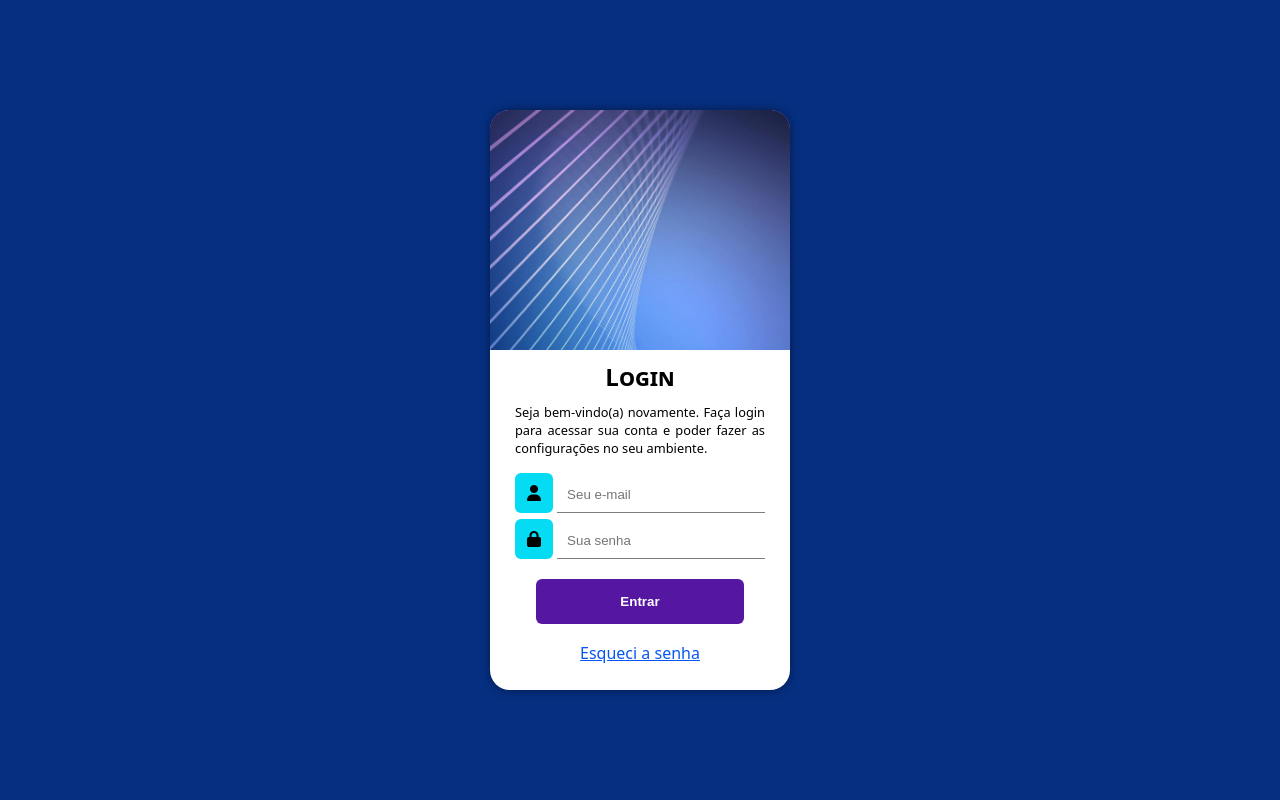
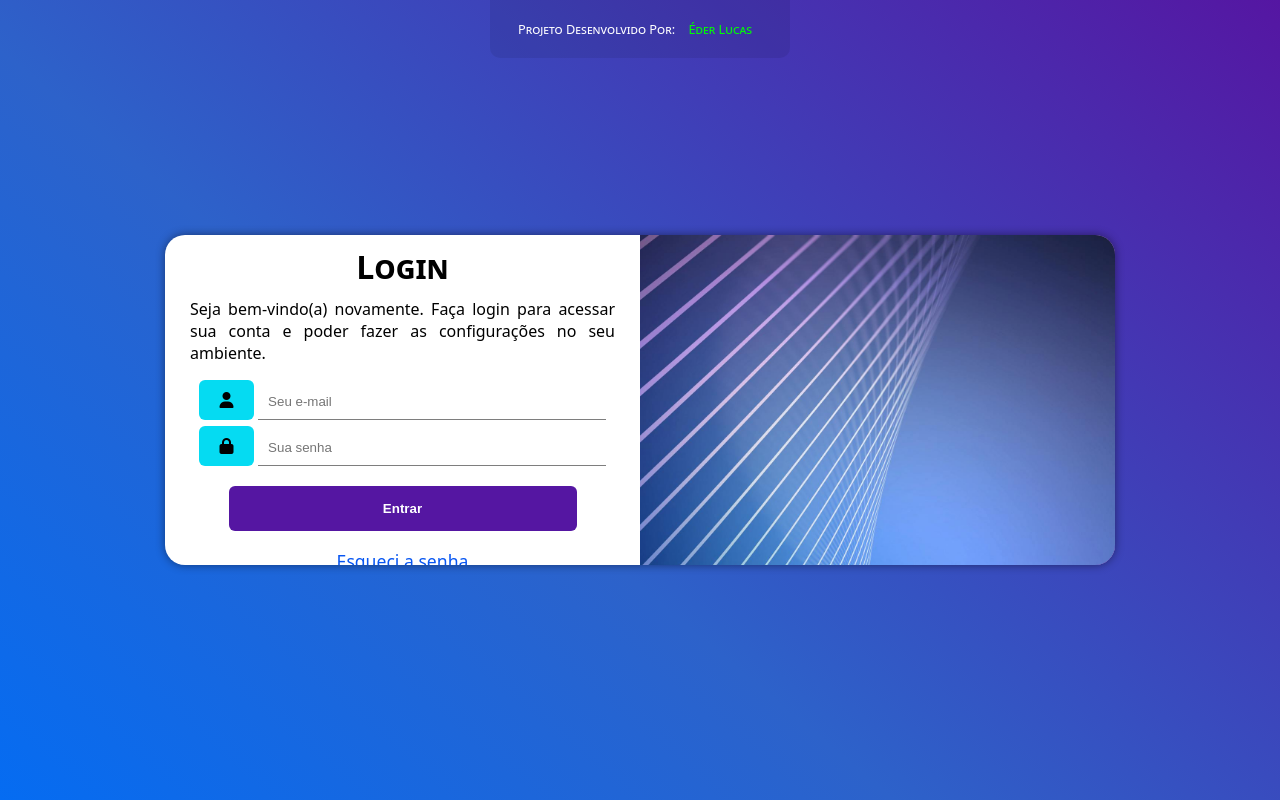
Before and after one commit to Eder-Lucas/projeto-login, a plain HTML site: page index.html in a window 1280 px wide. Drawn offline with Linux system fonts and the light colour scheme.

Commit message:
version- 1.0
- desktop version screen added
- footer added
- login.js created

```diff
--- a/estilos/media-query.css
+++ b/estilos/media-query.css
@@ -76,7 +76,6 @@
         padding: 0px 20px;
         text-align: center;
         font-size: 0.9em;
-
     }
 
     div.campo > i {
@@ -113,3 +112,64 @@
         color: var(--cor-azulClaro1);
     }
 }
+
+/* desktop e telas grandes */
+@media screen and (min-width:1024px) {
+    body {
+        background-color: #062f81;
+        background: linear-gradient(40deg, rgba(5,175,242,1) 0%, rgba(5,108,242,1) 0%, rgba(45,98,202,1) 40%, rgba(85,22,162,1) 100%);
+        background-attachment: fixed;
+    }
+
+    section#login {
+        width: 950px;
+        height: 330px;
+    }
+
+    section#login > div#imagem {
+        float: right;
+        width: 50%;
+        height: 100%;
+    }
+
+    section#login > div#formulario {
+        float: left;
+        width: 50%;
+    }
+
+    div#formulario > h1 {
+        font-size: 2em;
+    }
+
+    div#formulario > p {
+        font-size: 1em;
+    }
+
+    div.campo > i {
+        width: 55px;
+    }
+
+    div.campo > input:hover {
+        border-bottom: 1px solid black;
+    }
+
+    form > input[type=submit]:hover {
+        background-color: #7a14f7;
+    }
+
+    form a {
+        font-size: 1.1em;
+
+        transition-duration: 0.3s;
+        transition-timing-function: ease;
+    }
+
+    form a:hover {
+        color: var(--cor-roxo1);
+    }
+
+    form a:active {
+        color: var(--cor-azulClaro1);
+    }
+
+}
--- a/estilos/style.css
+++ b/estilos/style.css
@@ -31,6 +31,28 @@ main {
     position: relative;
     width: 100vw;
     height: 100vh;
+}
+
+footer#creditos {
+    margin: auto;
+    width: 300px;
+    padding: 20px;
+    background-color: #00000013;
+    border-radius: 0px 0px 10px 10px;
+    color: white;
+    text-align: center;
+    font-size: 0.8em;
+    font-variant: small-caps;
+}
+
+footer#creditos a {
+    padding: 10px;
+    text-decoration: none;
+    color: #00ff00;
+}
+
+footer#creditos a:hover {
+    text-decoration: underline;
 }
 
 section#login {
--- a/index.html
+++ b/index.html
@@ -8,7 +8,6 @@
     <link rel="stylesheet" href="estilos/style.css">
     <link rel="stylesheet" href="estilos/media-query.css">
     <link rel="stylesheet" href="https://cdnjs.cloudflare.com/ajax/libs/font-awesome/6.5.2/css/all.min.css"/><!-- icones -->
-
 </head>
 
 <body>
@@ -38,10 +37,13 @@
                     <a href="#" class="botao">
                         Esqueci a senha
                     </a>
-
                 </form>
             </div>
         </section>
+
+        <footer id="creditos">
+            <p>Projeto Desenvolvido Por: <a href="https://github.com/Eder-Lucas" target="_blank" rel="nofollow">Éder Lucas</a></p>
+        </footer>
     </main>
 </body>
 </html>
--- /dev/null
+++ b/login.js
@@ -0,0 +1 @@
+login efetivado com sucesso!
```
